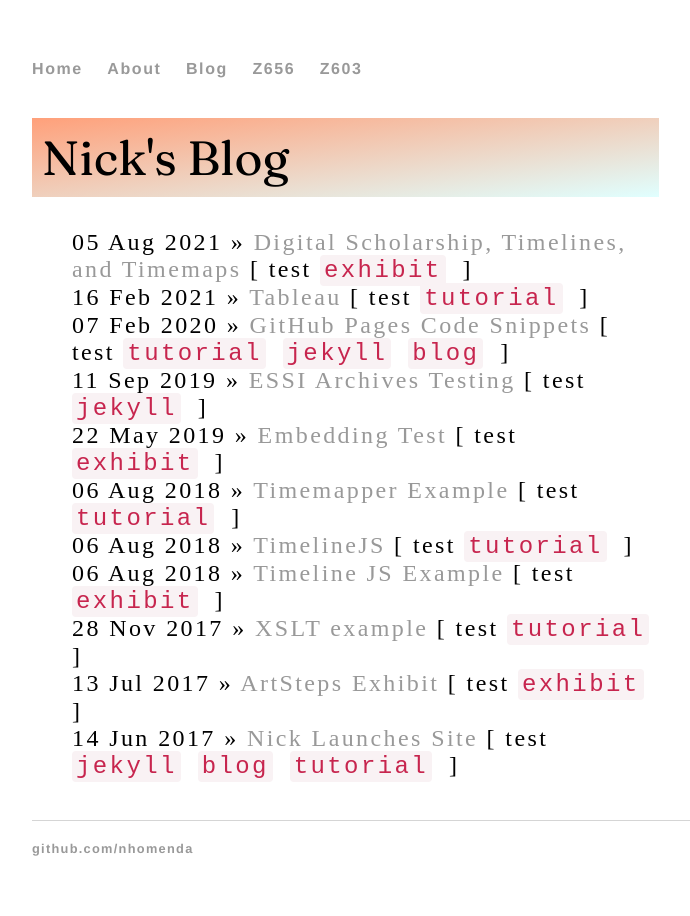
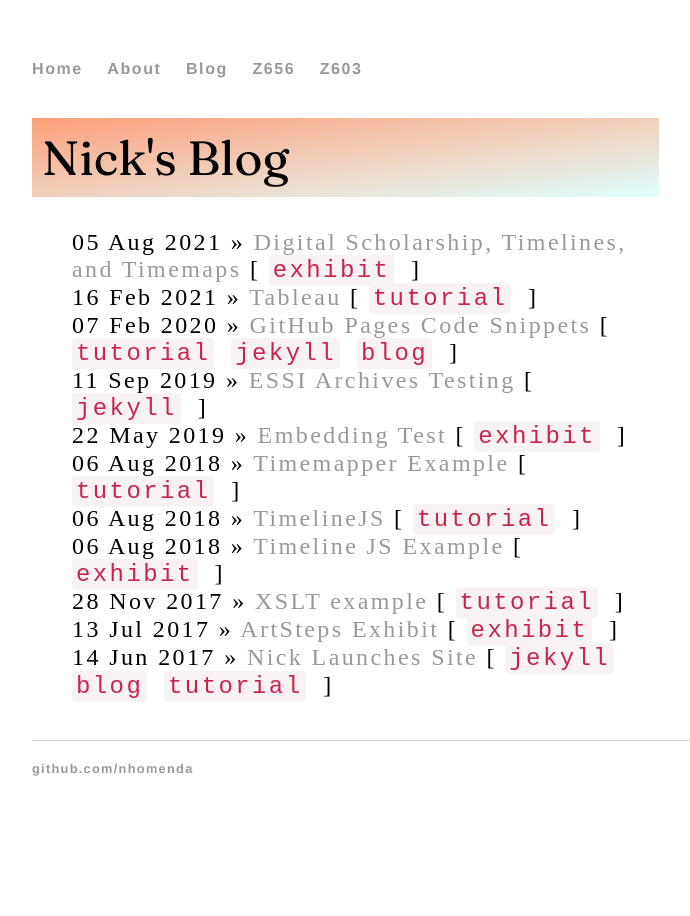
Before and after one commit to nhomenda/nhomenda.github.io, a Jekyll site: the page built from blog/index.html, in a window 1280 px wide. Shown: the whole page, without its empty margins (160-850 px from the left). Built offline with Jekyll 4.4.1, drawn with Linux system fonts in a browser that asks for light colours.

Commit message:
Update index.html

```diff
--- a/blog/index.html
+++ b/blog/index.html
@@ -7,7 +7,7 @@ title: Nick's Blog
 
 	  {% for post in site.posts %}
 	    <li><span>{{ post.date | date_to_string }}</span> » <a href="{{ post.url }}" title="{{ post.title }}">{{ post.title }}</a>
-		<span>[ test
+		<span>[
   {% for tag in post.tags %}
     {% capture tag_name %}{{ tag }}{% endcapture %}
     <a href="/tag/{{ tag_name }}"><code class="highligher-rouge"><nobr>{{ tag_name }}</nobr></code>&nbsp;</a>
```
